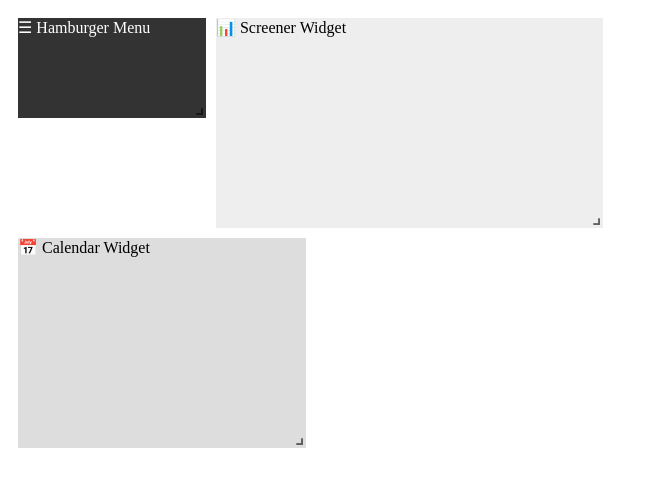
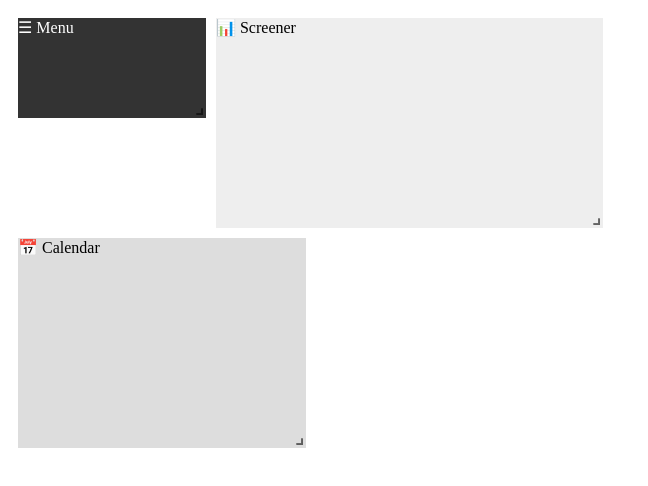
Before and after one commit to oddradar/bonfire-investments, a React (Vite) app in the folder frontend/: page / in a window 1280 px wide. Shown: the top 486 px of the page, without its empty margins (0-648 px from the left). Built offline with nearby package versions, Linux system fonts and the light colour scheme.

Commit message:
changing some text and ...

```diff
--- a/frontend/src/components/Dashboard.jsx
+++ b/frontend/src/components/Dashboard.jsx
@@ -29,17 +29,17 @@ export default function Dashboard() {
     >
       {/* Hamburger menu widget (draggable) */}
       <div key="menu" style={{ background: "#333", color: "#fff" }}>
-        ☰ Hamburger Menu
+        ☰ Menu
       </div>
 
       {/* Screener widget (draggable) */}
       <div key="screener" style={{ background: "#eee" }}>
-        📊 Screener Widget
+        📊 Screener
       </div>
 
       {/* Calendar widget (draggable) */}
       <div key="calendar" style={{ background: "#ddd" }}>
-        📅 Calendar Widget
+        📅 Calendar
       </div>
     </GridLayout>
   );
```
Also changed, not shown: frontend/package.json (+2 -14 lines), 1 other file (tests, documents, lock files or other folders).
